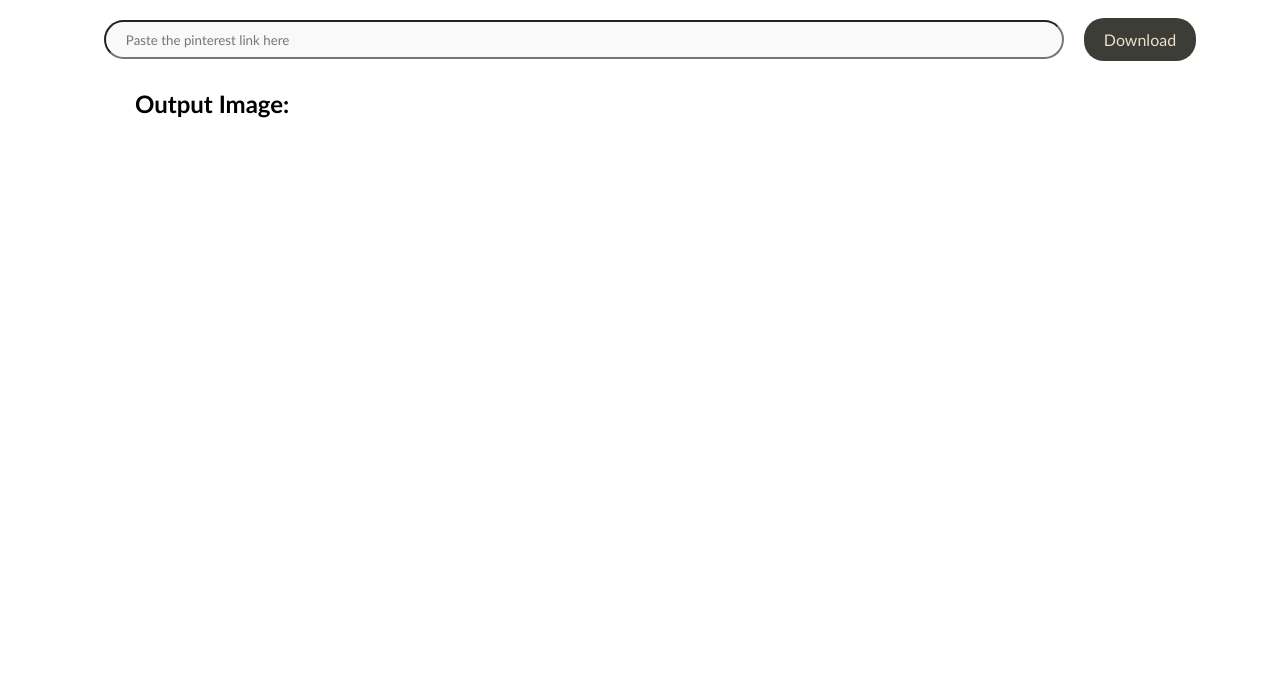
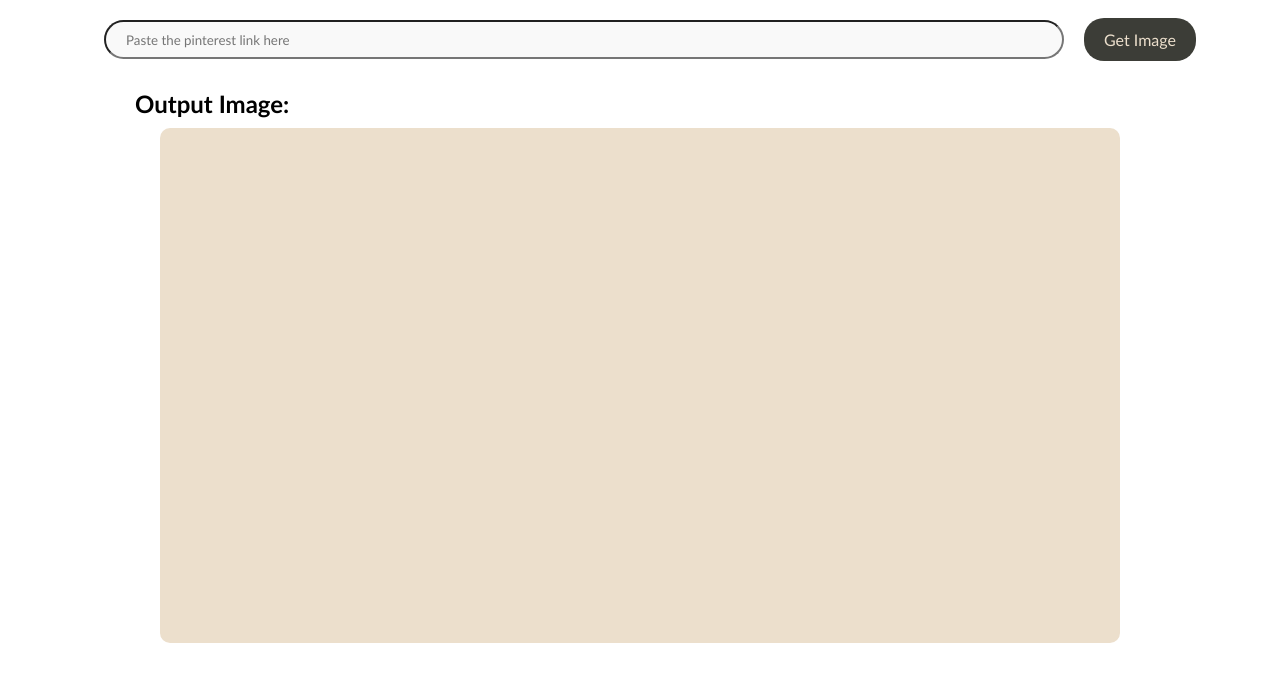
Before and after one commit to karthikg15/pinterest-image-downloader, a FastAPI app: page / in a window 1280 px wide. Shown: the part 80-762 px from the top of the page. Run offline with FastAPI, Linux system fonts and the light colour scheme.

Commit message:
Css changes and enabled download btn

```diff
--- a/static/index.css
+++ b/static/index.css
@@ -4,7 +4,6 @@
     padding: 0;
     font-family: 'Trebuchet MS', 'Lucida Sans Unicode', 'Lucida Grande', 'Lucida Sans', Arial, sans-serif;
 }
-
 nav {
     height: 80px;
     background: #1c1f2b;
@@ -13,7 +12,6 @@ nav {
     align-items: center;
     padding: 0rem calc(100vw -1300px) /2;
 }
-
 .logo{
     color: white;
     font-size: 1.5rem;
@@ -21,13 +19,11 @@ nav {
     font-style: italic;
     padding: 0 2rem;
 }
-
 nav a {
     text-decoration: none;
     color: white;
     padding: 0 1.5rem;
 }
-
 button {
     padding: 12px 20px;
     font-size: 1rem;
@@ -37,7 +33,6 @@ button {
     cursor: pointer;
     border-radius: 20px;
 }
-
 button:hover {
     background: #fff;
     color: #000;
@@ -45,21 +40,18 @@ button:hover {
 ::placeholder {
     padding-left: 20px;
 }
-
 .container {
     display: flex;
     flex-direction: column;
     align-items: center;
     justify-content: center;
 }
-
 form {
     width: 100%;
     justify-content: center;
     align-items: center;
     display: flex;
 }
-
 input {
     width: 75%;
     height: 39px;
@@ -67,33 +59,35 @@ input {
     border-radius: 20px;
     background: #f3f3f385;
 }
-
 .out_h2{
     width: 100%;
     padding: 10px 135px;
-
 }
-
 .image-container {
     margin: 0 auto;
     font-size: 1rem;
-    height: 500px;
+    height: 515px;
     width: 75%;
-    padding-left: 40px;
-    padding-top: 20px;
-    /* background: #ECDFCC; */
+    background: #ECDFCC;
     border-radius: 10px;
     position: relative;
+    display: flex;
+    flex-direction: column;
+    align-items: center;
+    justify-content: center;
 }
-
 .image-container img {
     padding: 10px;
-    height: 100%;
+    height: 90%;
     width: 100%;
     object-fit: contain;
+    border-radius: 10px;
 }
-
-#generated-image {
-    object-fit: contain;
-    padding-top: 10px;
+.downloadLink button {
+    font-size: 14px;
+    border: none;
+    color: #ECDFCC;
+    background: #3C3D37;
+    cursor: pointer;
+    border-radius: 20px;
 }
--- a/templates/index.html
+++ b/templates/index.html
@@ -19,14 +19,17 @@
     <div class="container">
         <form id="upload-form" enctype="multipart/form-data">
             <input type="text" name="link" id="link" placeholder="Paste the pinterest link here" required><br>
-            <button type="submit" value="submit" id="downloadBtn">Download</button>
+            <button type="submit" value="submit" id="downloadBtn">Get Image</button>
         </form>
     </div>
     <div class="out_h2">
         <h2 id="out-img"> Output Image: </h2>
     </div>
     <div class="image-container">
-        <img id="generated-image"  src="" alt="Generated Image" style="display: none; max-width: 100%; height: auto;">
+        <img id="generated-image"  src="" alt="Generated Image" style="display: none;">
+        <a href="media\generated_image.png" download class="downloadLink" style="display: none;">
+            <button>Download</button>
+        </a>
     </div>
     <script>
         $(document).ready(function(){
@@ -52,6 +55,7 @@
                                 console.log(imageResponse);
                                 $('#generated-image').attr('src', '/media/generated_image.png');
                                 $('#generated-image').show();
+                                $('.downloadLink').show();
                             }
                         });
                     }
```
Also changed, not shown: media/generated_image.png.
